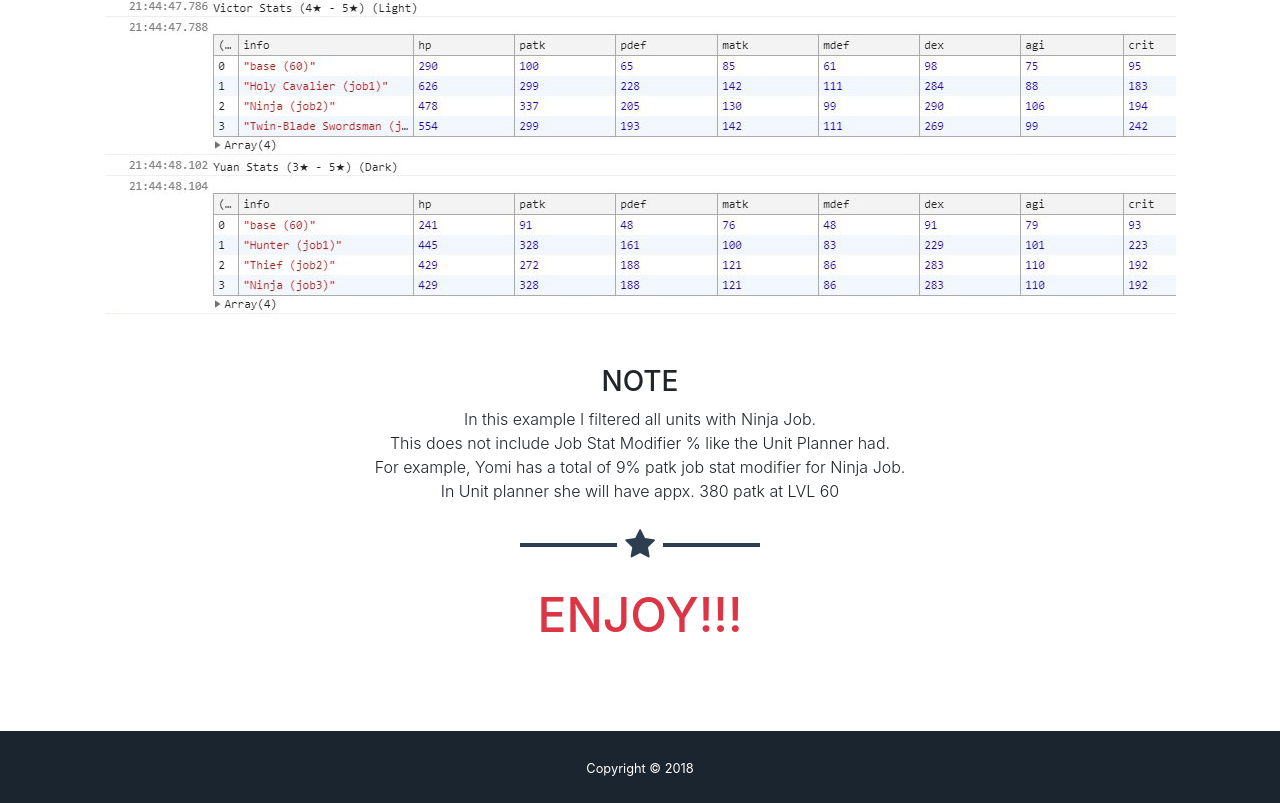
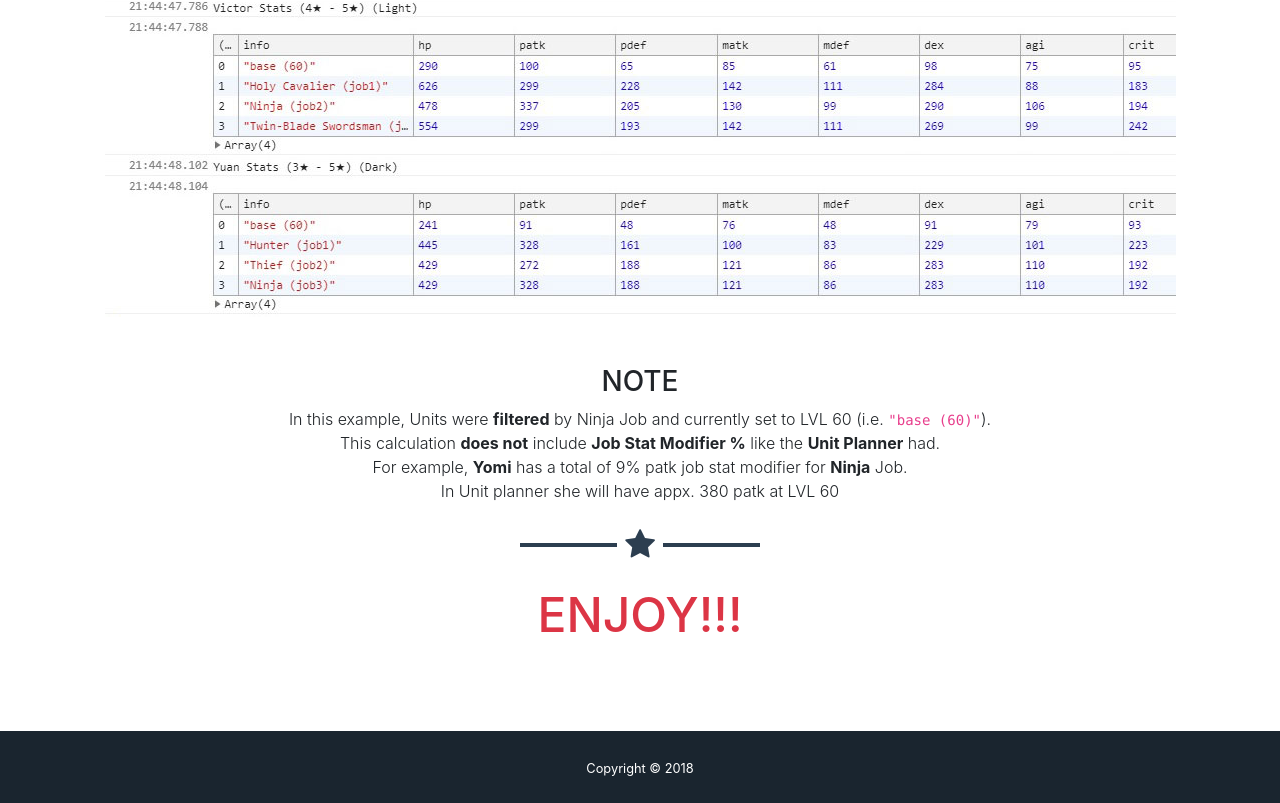
Before and after one commit to gozonjoedaimar/tac-quick-stat-view, a website with bundled scripts: page index.html in a window 1280 px wide. Shown: the part 1061-1864 px from the top of the page. Built offline with nearby package versions, Linux system fonts and the light colour scheme.

Commit message:
added more info

```diff
--- a/index.html
+++ b/index.html
@@ -96,9 +96,9 @@
           </p>
           <img class="img-fluid mb-5 d-block mx-auto" src="img/tac-compare.jpg" alt="">
           <h3 class="text-black text-uppercase text-center">Note</h3>
-          <p class="font-weight-light text-center mb-0">In this example I filtered all units with Ninja Job. </p>
-          <p class="font-weight-light text-center mb-0">This does not include Job Stat Modifier % like the Unit Planner had.</p>
-          <p class="font-weight-light text-center mb-0">For example, Yomi has a total of 9% patk job stat modifier for Ninja Job. </p>
+          <p class="font-weight-light text-center mb-0">In this example, Units were <span class="font-weight-bold">filtered</span> by Ninja Job and currently set to LVL 60 (i.e. <code>"base (60)"</code>).</p>
+          <p class="font-weight-light text-center mb-0">This calculation <span class="font-weight-bold">does not</span> include <span class="font-weight-bold">Job Stat Modifier %</span> like the <span class="font-weight-bold">Unit Planner</span> had.</p>
+          <p class="font-weight-light text-center mb-0">For example, <span class="font-weight-bold">Yomi</span> has a total of 9% patk job stat modifier for <span class="font-weight-bold">Ninja</span> Job. </p>
           <p class="font-weight-light text-center mb-0">In Unit planner she will have appx. 380 patk at LVL 60</p>
           <hr class="star-dark mb-5">
           <h2 class="text-center text-uppercase text-danger text-secondary mb-0">Enjoy!!!</h2>
```
